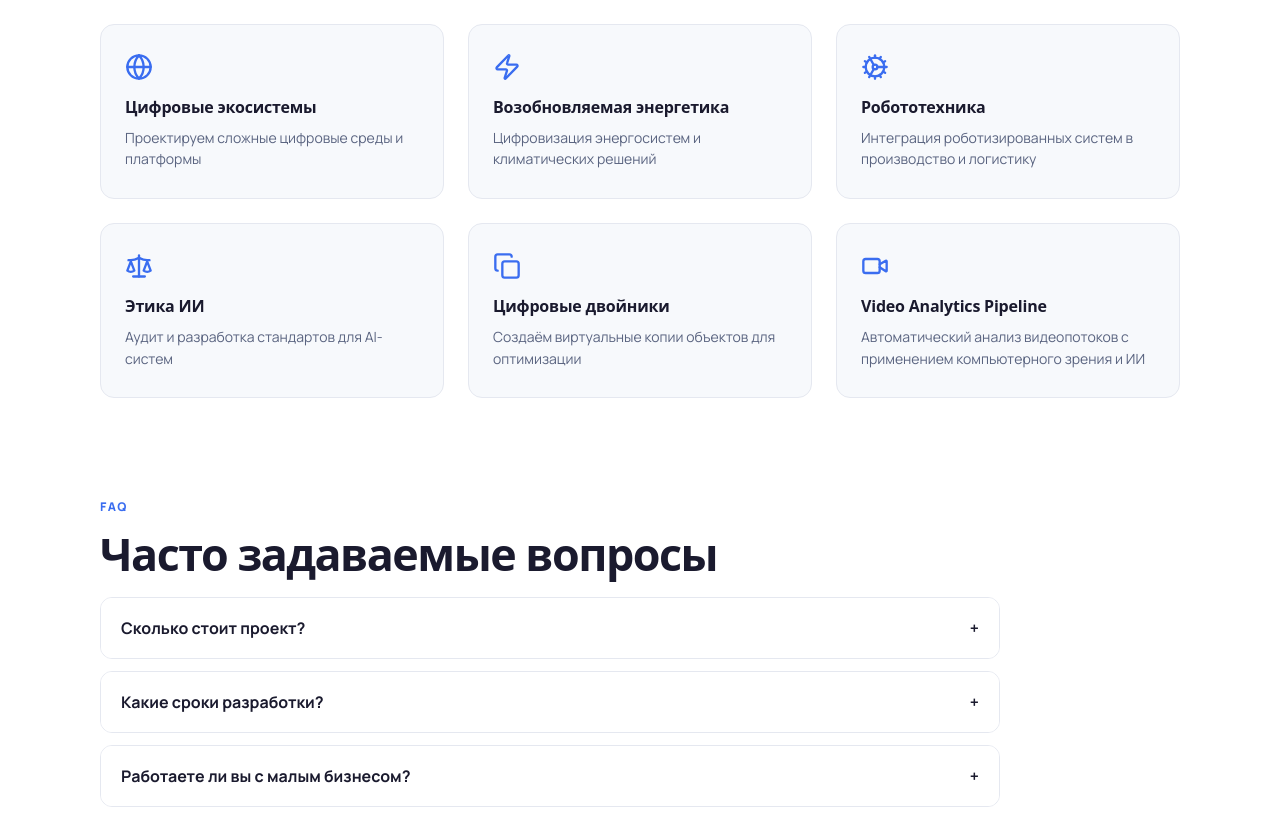
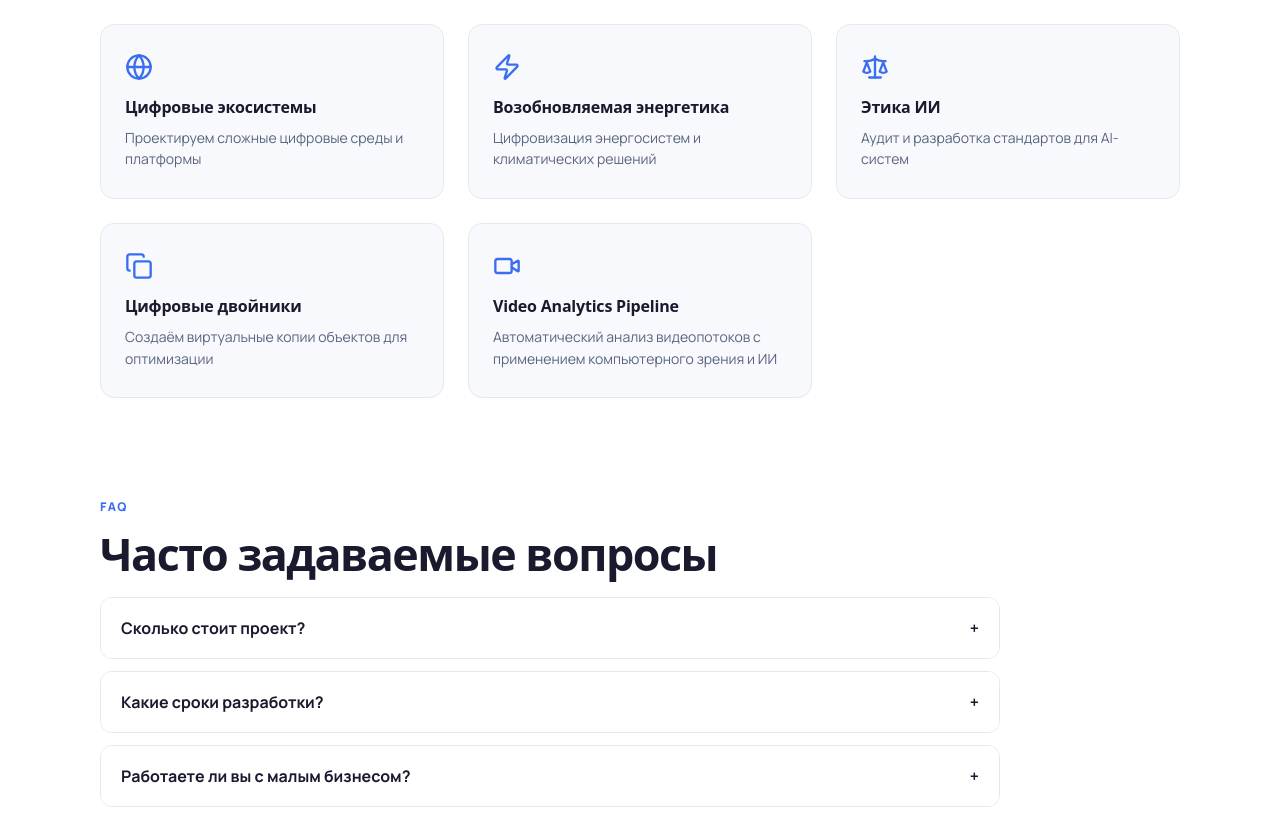
Before and after one commit to batyrhanerekinov001-boop/itmm, a React (Vite) app: page / in a window 1280 px wide. Shown: the part 4590-5409 px from the top of the page. Built offline with nearby package versions, Linux system fonts and the light colour scheme; a web font is replaced by a local one.

Commit message:
убрал робототехнику

```diff
--- a/src/i18n/translations.ts
+++ b/src/i18n/translations.ts
@@ -281,10 +281,6 @@ export const translations: Record<Lang, Translations> = {
           {
             title: "Возобновляемая энергетика",
             desc: "Цифровизация энергосистем и климатических решений",
-          },
-          {
-            title: "Робототехника",
-            desc: "Интеграция роботизированных систем в производство и логистику",
           },
           {
             title: "Этика ИИ",
@@ -701,10 +697,6 @@ translations.KZ = {
           desc: "Энергожүйелерді және климаттық шешімдерді цифрландыру",
         },
         {
-          title: "Робототехника",
-          desc: "Өндіріс пен логистикаға роботтандырылған жүйелерді интеграциялау",
-        },
-        {
           title: "ЖИ этикасы",
           desc: "AI жүйелері үшін стандарттарды аудиттеу және әзірлеу",
         },
@@ -1119,10 +1111,6 @@ translations.EN = {
           desc: "Digitalization of energy systems and climate solutions",
         },
         {
-          title: "Robotics",
-          desc: "Integrating robotic systems into production and logistics",
-        },
-        {
           title: "AI ethics",
           desc: "Auditing and developing standards for AI systems",
         },
--- a/src/pages/home/TechnologiesSection.tsx
+++ b/src/pages/home/TechnologiesSection.tsx
@@ -1,11 +1,11 @@
-import { Brain, Cog, Copy, Glasses, Globe, Scale, Shield, Video, Zap } from "lucide-react"
+import { Brain, Copy, Glasses, Globe, Scale, Shield, Video, Zap } from "lucide-react"
 import type { Translations } from "../../i18n/translations"
 
 type Props = {
   t: Translations
 }
 
-const icons = [Brain, Glasses, Shield, Globe, Zap, Cog, Scale, Copy, Video] as const
+const icons = [Brain, Glasses, Shield, Globe, Zap, Scale, Copy, Video] as const
 
 export function TechnologiesSection({ t }: Props) {
   const section = t.home.technologies
```
